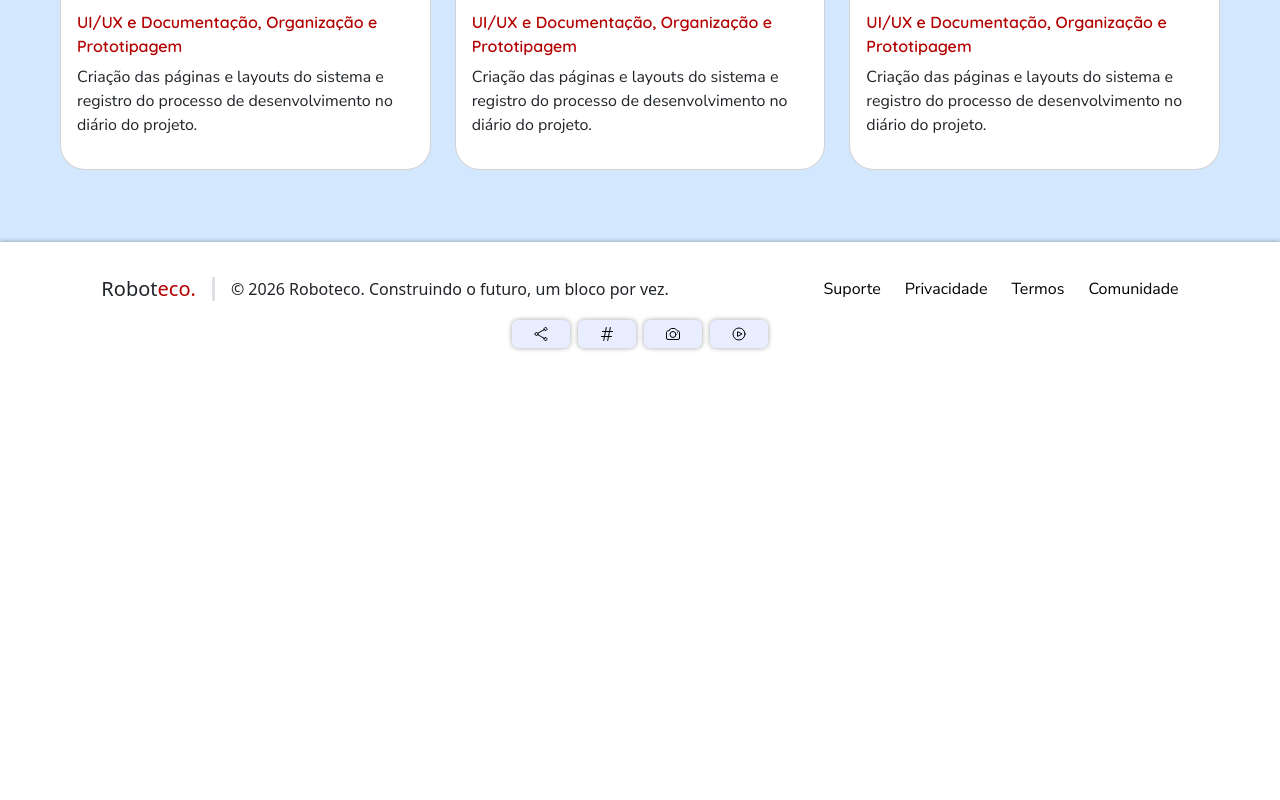
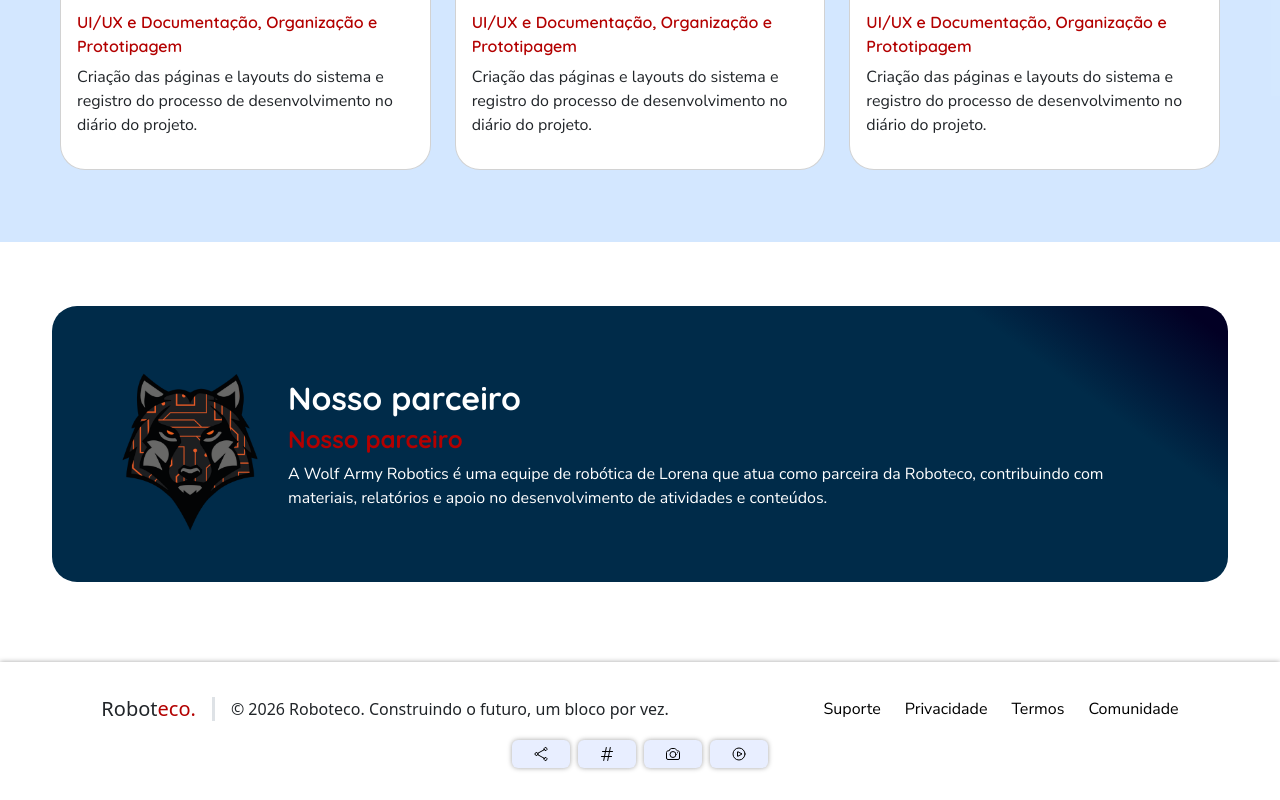
Before and after one commit to MigSilverS/roboteco, a Next.js app: page /pages/sobre-nos in a window 1280 px wide. Shown: the part 2191-2991 px from the top of the page. Before the commit the page ends 2571 px from the top, so only its background shows below. Built offline with nearby package versions, Linux system fonts and the light colour scheme.

Commit message:
Finalizando sobre nós

```diff
--- a/src/app/pages/sobre-nos/page.jsx
+++ b/src/app/pages/sobre-nos/page.jsx
@@ -12,6 +12,7 @@ import { FaRegHeart } from "react-icons/fa6";
 import { LuGamepad2 } from "react-icons/lu";
 import { FaPersonDigging } from "react-icons/fa6";
 
+import logo from '@/app/images/wolfy-logo.png';
 import img from '@/app/images/equipe/integrante1.jpg';
 
 export default function SobreNos() {
@@ -94,7 +95,7 @@ export default function SobreNos() {
                         <div className="col-12 col-md-6">
                             <div className="row justify-content-md-end justify-content-center g-3">
                                 <div className="col-5">
-                                    <div className="h-100 bg-white shadow-sm p-4"  style={{ borderRadius: '25px' }}>
+                                    <div className="h-100 bg-white shadow-sm p-4" style={{ borderRadius: '25px' }}>
                                         <div className="mb-3">
                                             {icons.robo}
                                         </div>
@@ -103,14 +104,14 @@ export default function SobreNos() {
                                     </div>
                                 </div>
                                 <div className="col-5">
-                                    <div className="h-100 bg-white shadow-sm p-4"  style={{ borderRadius: '25px' }}>
+                                    <div className="h-100 bg-white shadow-sm p-4" style={{ borderRadius: '25px' }}>
                                         <div className="mb-3">{icons.chapeu}</div>
                                         <Titulo titulo="+3" nivel={2} />
                                         <p>Escolas parceiras</p>
                                     </div>
                                 </div>
                                 <div className="col-5">
-                                    <div className="h-100 bg-white shadow-sm p-4"  style={{ borderRadius: '25px' }}>
+                                    <div className="h-100 bg-white shadow-sm p-4" style={{ borderRadius: '25px' }}>
                                         <div className="mb-3">
                                             {icons.head}
                                         </div>
@@ -119,7 +120,7 @@ export default function SobreNos() {
                                     </div>
                                 </div>
                                 <div className="col-5">
-                                    <div className="h-100 bg-white shadow-sm p-4"  style={{ borderRadius: '25px' }}>
+                                    <div className="h-100 bg-white shadow-sm p-4" style={{ borderRadius: '25px' }}>
                                         <div className="mb-3">{icons.smile}</div>
                                         <Titulo titulo="+3" nivel={2} />
                                         <p>Escolas parceiras</p>
@@ -163,6 +164,22 @@ export default function SobreNos() {
                         <CardEquipe img={img} nome="Anna Laura Modesto" funcao="UI/UX e Documentação, Organização e Prototipagem" descricao="Criação das páginas e layouts do sistema e registro do processo de desenvolvimento no diário do projeto." />
                     </div>
                 </div>
+
+
+                <div className={styles.container} style={{ paddingTop: '5rem', paddingBottom: '5rem' }}>
+                    <div className="row justify-content-center align-items-center g-sm-3 p-5" style={{ background: "linear-gradient(216deg,rgba(2, 0, 36, 1) 3%, rgba(0, 43, 73, 1) 17%)", borderRadius: '25px'  }}>
+                        <div className="col-7 col-md-2">
+                            <img src={logo.src} className="w-100" alt=""/>
+                        </div>
+                        <div className="col-12 col-md-10">
+                            <Titulo titulo="Nosso parceiro" nivel={2} estilo={{ color: "white" }} />
+                            <Titulo titulo="Nosso parceiro" nivel={4} estilo={{ color: "var(--red)" }} />
+                            <p className="text-white">A Wolf Army Robotics é uma equipe de robótica de Lorena que atua como parceira da Roboteco, contribuindo com materiais, relatórios e apoio no desenvolvimento de atividades e conteúdos.</p>
+                        </div>
+                    </div>
+                </div>
+
+
             </div>
 
             <Footer />
```
Also changed, not shown: src/app/images/wolfy-logo.png (added).
